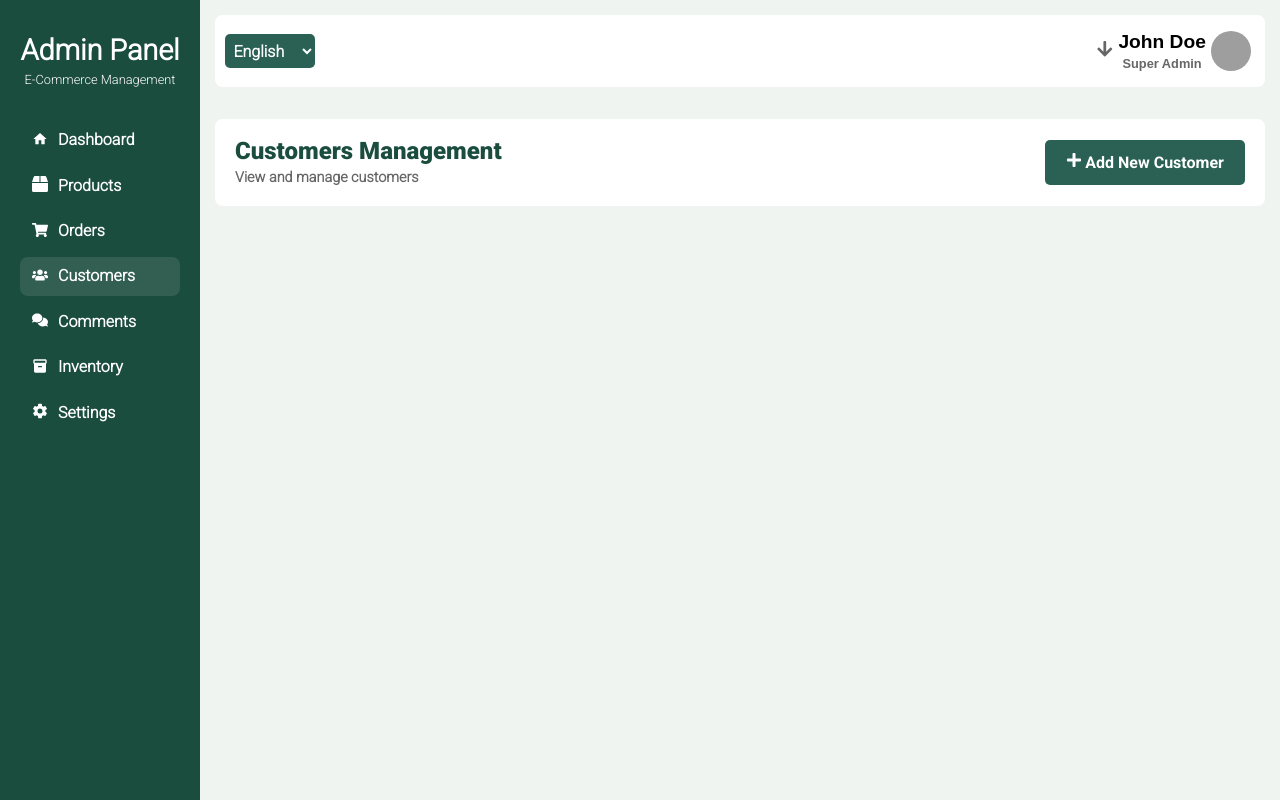
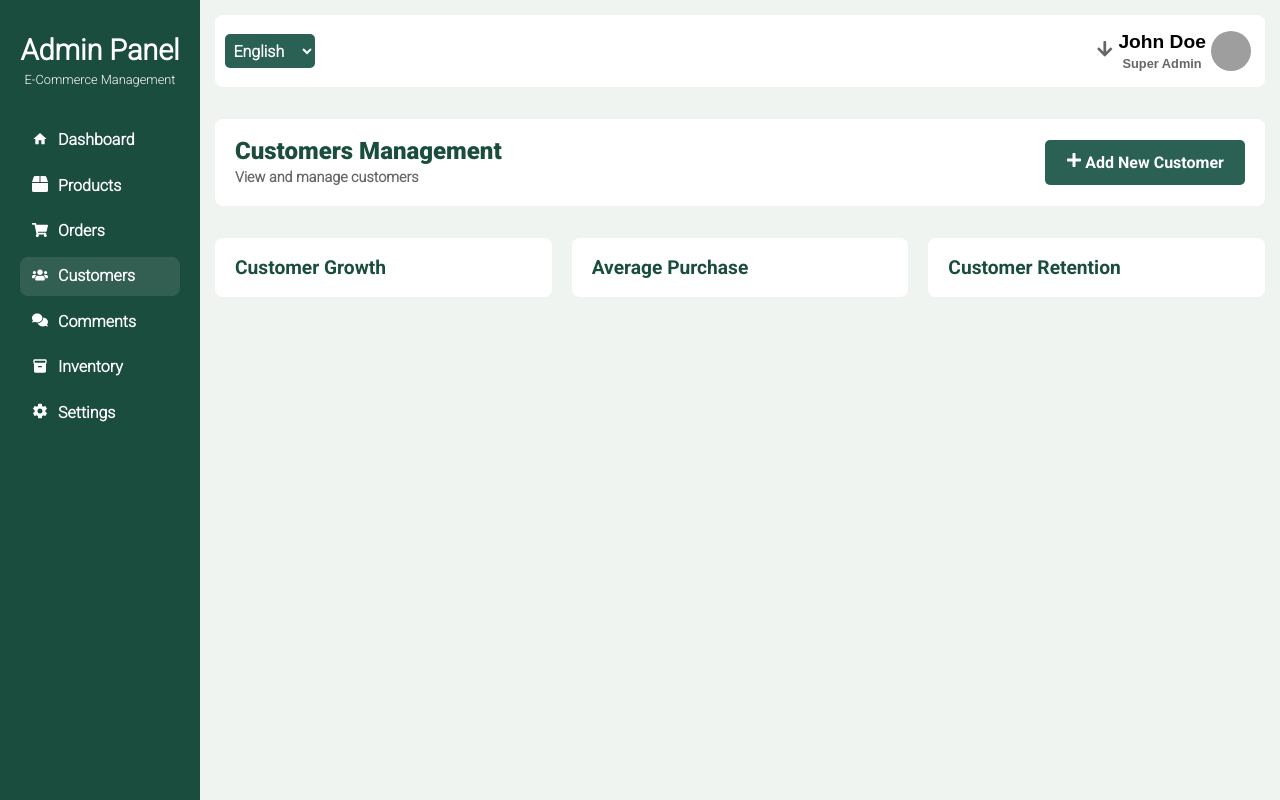
Before and after one commit to mohammadmehdidalvandii/Dashboard, a React (Vite) app in the folder frontend/dashboard/: page /Customers in a window 1280 px wide. Built offline with nearby package versions, Linux system fonts and the light colour scheme; grey boxes are pictures that could not be loaded.

Commit message:
removed package chart.js

```diff
--- a/frontend/dashboard/package.json
+++ b/frontend/dashboard/package.json
@@ -10,7 +10,6 @@
     "preview": "vite preview"
   },
   "dependencies": {
-    "chart.js": "^4.4.8",
     "i18next": "^24.2.3",
     "react": "^18.2.0",
     "react-dom": "^18.2.0",
--- /dev/null
+++ b/frontend/dashboard/src/components/templates/customers/CustomerChart/CustomerChart.css
@@ -0,0 +1,27 @@
+.customerChart{
+    display: block;
+    width: 100%;
+    margin-top: 2rem;
+}
+.customer_container{
+    display: flex;
+    align-items: center;
+    justify-content: space-between;
+    gap: 1.25rem;
+}
+
+.customer_container h6{
+    display: block;
+    font-family: var(--roboto-bold);
+    font-size: 1.2rem;
+    font-weight: 700;
+    color: var(--primary-dark);
+}
+
+/* Responsive Customer Chart */
+
+@media (max-width : 992px) {
+    .customer_container{
+        flex-direction: column;
+    }
+}
--- /dev/null
+++ b/frontend/dashboard/src/components/templates/customers/CustomerChart/CustomerChart.jsx
@@ -0,0 +1,23 @@
+
+import './CustomerChart.css'
+
+function CustomerChart() {
+  return (
+    <section className="customerChart">
+        <div className="customer_container">
+            <div className="item box">
+                <h6>Customer Growth</h6>
+
+            </div>
+            <div className="item box">
+                <h6>Average Purchase</h6>
+            </div>
+            <div className="item box">
+                <h6>Customer Retention</h6>
+            </div>
+        </div>
+    </section>
+  )
+}
+
+export default CustomerChart
--- a/frontend/dashboard/src/page/Customers/Customers.jsx
+++ b/frontend/dashboard/src/page/Customers/Customers.jsx
@@ -1,3 +1,4 @@
+import CustomerChart from '../../components/templates/customers/CustomerChart/CustomerChart'
 import CustomersManagement from '../../components/templates/customers/CustomersManagement/CustomersManagement'
 import MetaTag from '../../hook/MetaTag/MetaTag'
 
@@ -6,6 +7,7 @@ function Customers() {
     <>
     <MetaTag  title="Dashboard | Customers" />
     <CustomersManagement/>
+    <CustomerChart/>
     </>
   )
 }
```
Also changed, not shown: 1 other file (tests, documents, lock files or other folders).
